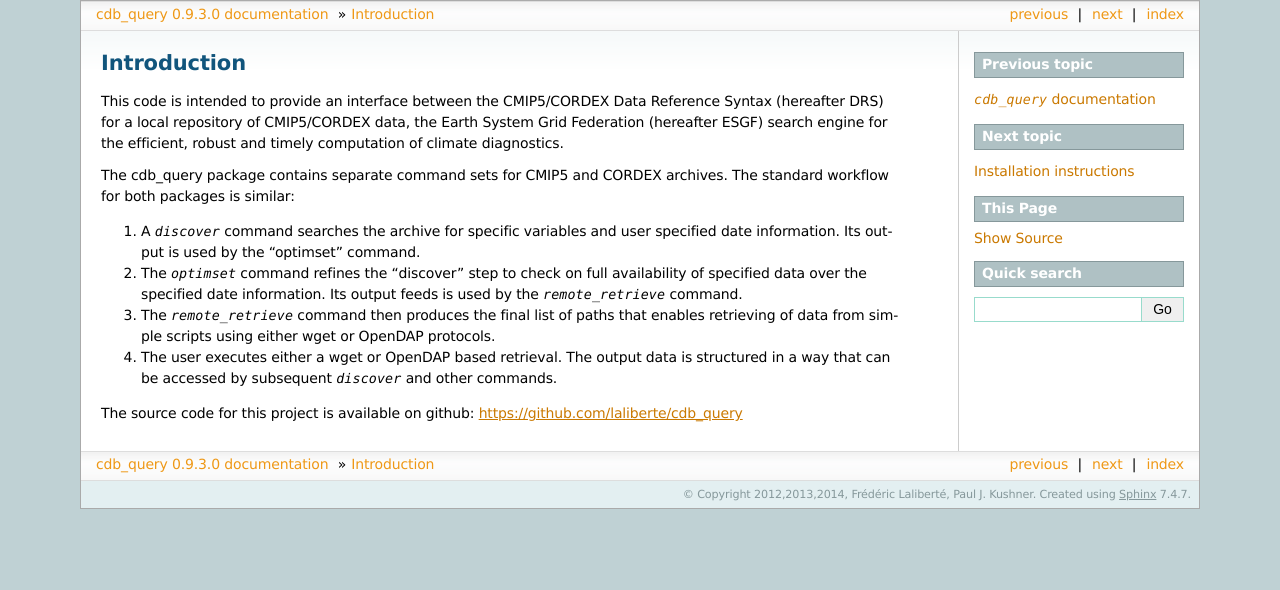
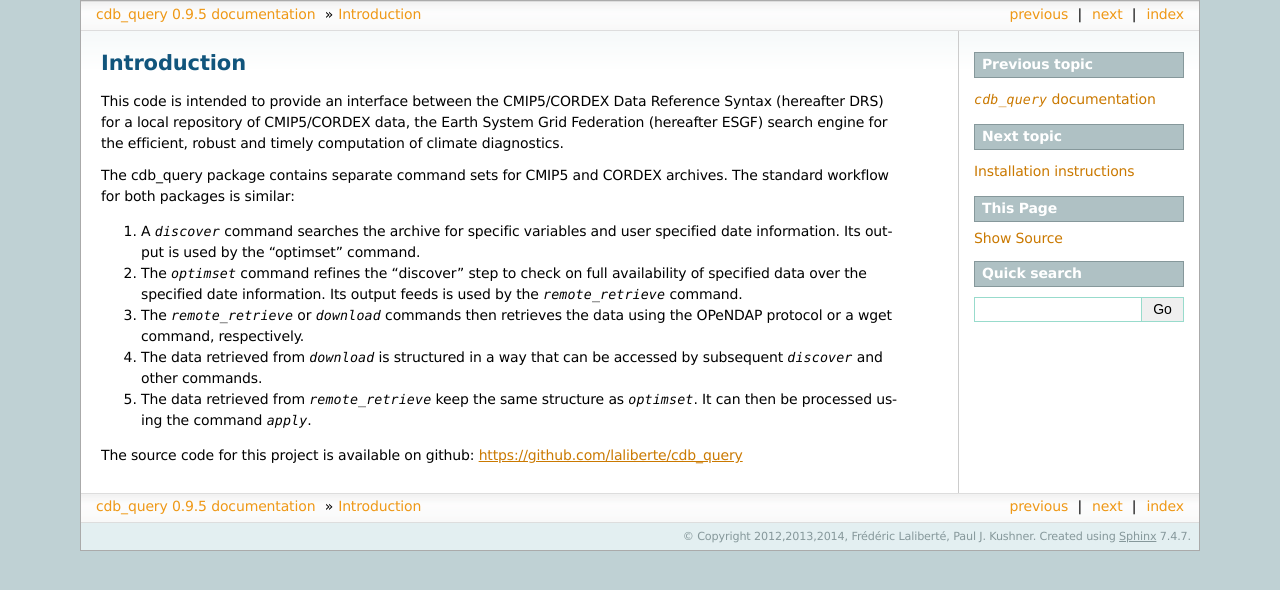
Before and after one commit to laliberte/cdb_query, a Sphinx documentation site: the page built from docs/intro.rst, in a window 1280 px wide. Shown: the top 590 px of the page. Built offline with Sphinx 7.4.7, drawn with Linux system fonts in a browser that asks for light colours.

Commit message:
Documentation

```diff
--- a/docs/conf.py
+++ b/docs/conf.py
@@ -50,7 +50,7 @@ copyright = u'2012,2013,2014, Frédéric Laliberté, Paul J. Kushner'
 # The short X.Y version.
 version = '0.9'
 # The full version, including alpha/beta/rc tags.
-release = '0.9.3.0'
+release = '0.9.5'
 
 # The language for content autogenerated by Sphinx. Refer to documentation
 # for a list of supported languages.
--- a/docs/intro.rst
+++ b/docs/intro.rst
@@ -12,9 +12,11 @@ The standard workflow for both packages is similar:
    Its output is used by the "optimset" command.
 2. The `optimset` command refines the "discover" step to check on full availability of
    specified data over the specified date information. Its output feeds is used by the `remote_retrieve` command.
-3. The `remote_retrieve` command then produces the final list of paths that enables
-   retrieving of data from simple scripts using either wget or OpenDAP protocols.
-4. The user executes either a wget or OpenDAP based retrieval. The output data is structured in a
-   way that can be accessed by subsequent `discover` and other commands.
+3. The `remote_retrieve` or `download` commands then retrieves the data using the OPeNDAP protocol
+   or a wget command, respectively.
+4. The data retrieved from `download` is structured in a way that can be accessed by subsequent `discover` and
+   other commands.
+5. The data retrieved from `remote_retrieve` keep the same structure as `optimset`. It can then be processed
+   using the command `apply`.
 
 The source code for this project is available on github: https://github.com/laliberte/cdb_query
--- a/setup.py
+++ b/setup.py
@@ -14,7 +14,7 @@ from setuptools import setup, find_packages
 package_name='cdb_query'
 setup(
        name = package_name,
-       version = "0.9.3.1",
+       version = "0.9.5rc1",
        packages=[package_name],
        package_dir = {package_name: 'lib'},
 #
```
Also changed, not shown: docs/cmip5_commands.rst (+17 -0 lines), docs/cordex_commands.rst (+17 -0 lines).
